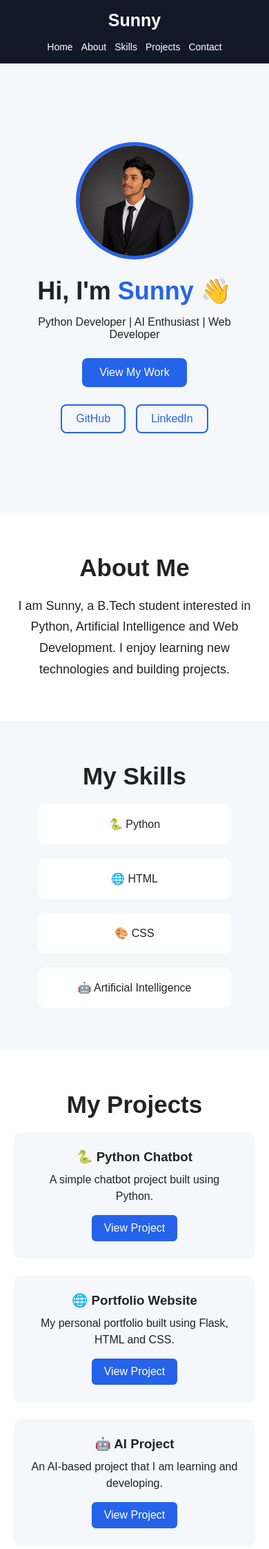
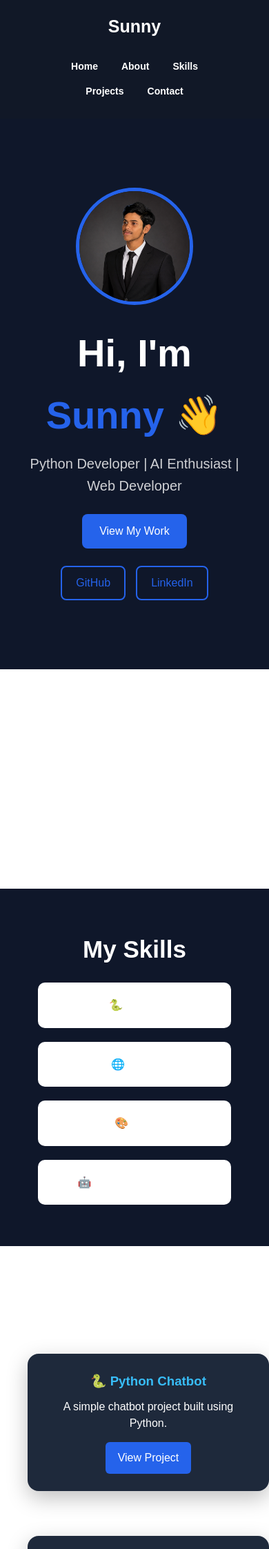
Before and after one commit to yenugulasubhashchandra-max/sunny-portfolio, a Flask app: page / in a window 390 px wide. Shown: the top 2245 px of the page at 69% size. Run offline with Flask 3, Linux system fonts and the light colour scheme.

Commit message:
Update portfolio styling

```diff
--- a/static/style.css
+++ b/static/style.css
@@ -353,3 +353,158 @@ nav ul li a:hover {
     transform: translateY(-3px);
     background-color: #111827;
 }
+
+/* ===== MODERN PORTFOLIO IMPROVEMENTS ===== */
+
+html {
+    scroll-behavior: smooth;
+}
+
+body {
+    margin: 0;
+    font-family: Arial, sans-serif;
+    line-height: 1.6;
+}
+
+/* Navigation */
+nav {
+    position: sticky;
+    top: 0;
+    z-index: 1000;
+    backdrop-filter: blur(10px);
+}
+
+/* Buttons */
+button,
+.btn {
+    cursor: pointer;
+    transition: transform 0.2s ease, box-shadow 0.2s ease;
+}
+
+button:hover,
+.btn:hover {
+    transform: translateY(-2px);
+}
+
+/* Project cards */
+.project {
+    transition: transform 0.25s ease, box-shadow 0.25s ease;
+}
+
+.project:hover {
+    transform: translateY(-6px);
+}
+
+/* Mobile */
+@media screen and (max-width: 768px) {
+
+    nav ul {
+        flex-wrap: wrap;
+        gap: 10px;
+        padding: 10px;
+    }
+
+    .hero {
+        text-align: center;
+        padding: 50px 20px;
+    }
+
+    .hero h1 {
+        font-size: 36px;
+    }
+
+    .projects,
+    .project-box {
+        width: 100%;
+        box-sizing: border-box;
+    }
+
+    .project {
+        width: 100%;
+        margin-bottom: 20px;
+    }
+
+    form {
+        width: 100%;
+        box-sizing: border-box;
+    }
+
+    input,
+    textarea,
+    button {
+        max-width: 100%;
+        box-sizing: border-box;
+    }
+}
+
+/* ===== PROFESSIONAL LOOK ===== */
+
+body {
+    background: #0f172a;
+    color: white;
+}
+
+nav {
+    background: #111827;
+    padding: 18px 40px;
+}
+
+nav a {
+    color: white;
+    text-decoration: none;
+    margin: 0 12px;
+    font-weight: 600;
+}
+
+nav a:hover {
+    color: #38bdf8;
+}
+
+.hero {
+    min-height: 80vh;
+    display: flex;
+    flex-direction: column;
+    justify-content: center;
+    align-items: center;
+    text-align: center;
+}
+
+.hero h1 {
+    font-size: 56px;
+    margin-bottom: 10px;
+}
+
+.hero p {
+    font-size: 20px;
+    opacity: 0.8;
+}
+
+.project {
+    background: #1e293b;
+    border-radius: 16px;
+    padding: 25px;
+    margin: 20px;
+    box-shadow: 0 10px 30px rgba(0, 0, 0, 0.25);
+}
+
+.project h3 {
+    color: #38bdf8;
+}
+
+input,
+textarea {
+    background: #1e293b;
+    color: white;
+    border: 1px solid #475569;
+    border-radius: 8px;
+    padding: 12px;
+}
+
+button {
+    background: #38bdf8;
+    color: #0f172a;
+    border: none;
+    padding: 12px 24px;
+    border-radius: 8px;
+    font-weight: bold;
+}
```
